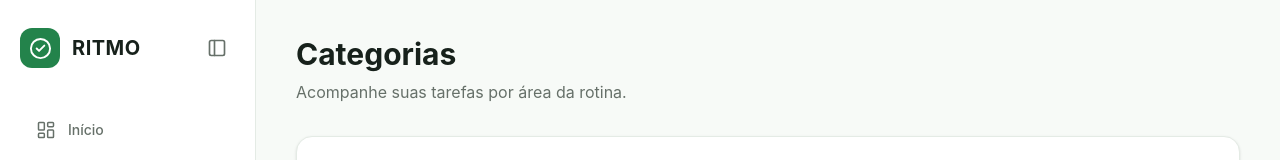
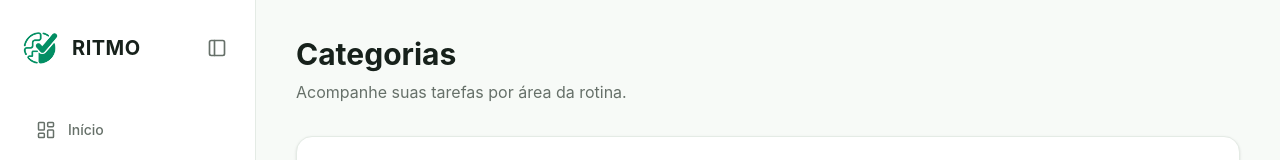
Before and after one commit to br330a/RITMO, a React (Vite) app in the folder frontend/: page /categorias in a window 1280 px wide. Shown: the top 160 px of the page. Built offline with nearby package versions, Linux system fonts and the light colour scheme.

Commit message:
feat: aplica identidade visual do Ritmo

```diff
--- a/frontend/index.html
+++ b/frontend/index.html
@@ -1,9 +1,13 @@
 <!doctype html>
-<html lang="en">
+<html lang="pt-BR">
   <head>
     <meta charset="UTF-8" />
-    <link rel="icon" type="image/svg+xml" href="/favicon.svg" />
+    <link rel="icon" type="image/png" href="/ritmo-logo.png" />
     <meta name="viewport" content="width=device-width, initial-scale=1.0" />
+    <meta
+      name="description"
+      content="RITMO — organize suas tarefas e mantenha sua rotina em movimento."
+    />
     <title>RITMO</title>
   </head>
   <body>
--- a/frontend/src/components/navigation/Sidebar.tsx
+++ b/frontend/src/components/navigation/Sidebar.tsx
@@ -1,6 +1,5 @@
 import {
   CalendarDays,
-  CheckCircle2,
   PanelLeft,
   LayoutDashboard,
   ListTodo,
@@ -65,9 +64,11 @@ export function Sidebar({
         ].join(' ')}
       >
         <div className="flex min-w-0 items-center gap-3">
-          <div className="grid size-10 shrink-0 place-items-center rounded-xl bg-[#23834b] text-white">
-            <CheckCircle2 size={23} />
-          </div>
+          <img
+            src="/ritmo-logo.png"
+            alt="Logo do RITMO"
+            className="size-10 shrink-0 object-contain"
+          />
 
           <span
             className={[
--- a/frontend/src/layouts/AppLayout.tsx
+++ b/frontend/src/layouts/AppLayout.tsx
@@ -1,5 +1,5 @@
 import { useState } from 'react'
-import { CheckCircle2, Menu } from 'lucide-react'
+import { Menu } from 'lucide-react'
 import { Outlet } from 'react-router'
 import { Sidebar } from '../components/navigation/Sidebar'
 
@@ -44,9 +44,11 @@ export function AppLayout() {
           </button>
 
           <div className="flex items-center justify-center gap-2.5">
-            <div className="grid size-9 place-items-center rounded-xl bg-[#23834b] text-white">
-              <CheckCircle2 size={20} />
-            </div>
+            <img
+              src="/ritmo-logo.png"
+              alt="Logo do RITMO"
+              className="size-9 object-contain"
+            />
 
             <span className="font-bold tracking-wide text-[#17211b]">
               RITMO
```
Also changed, not shown: frontend/public/ritmo-logo.png (added).
